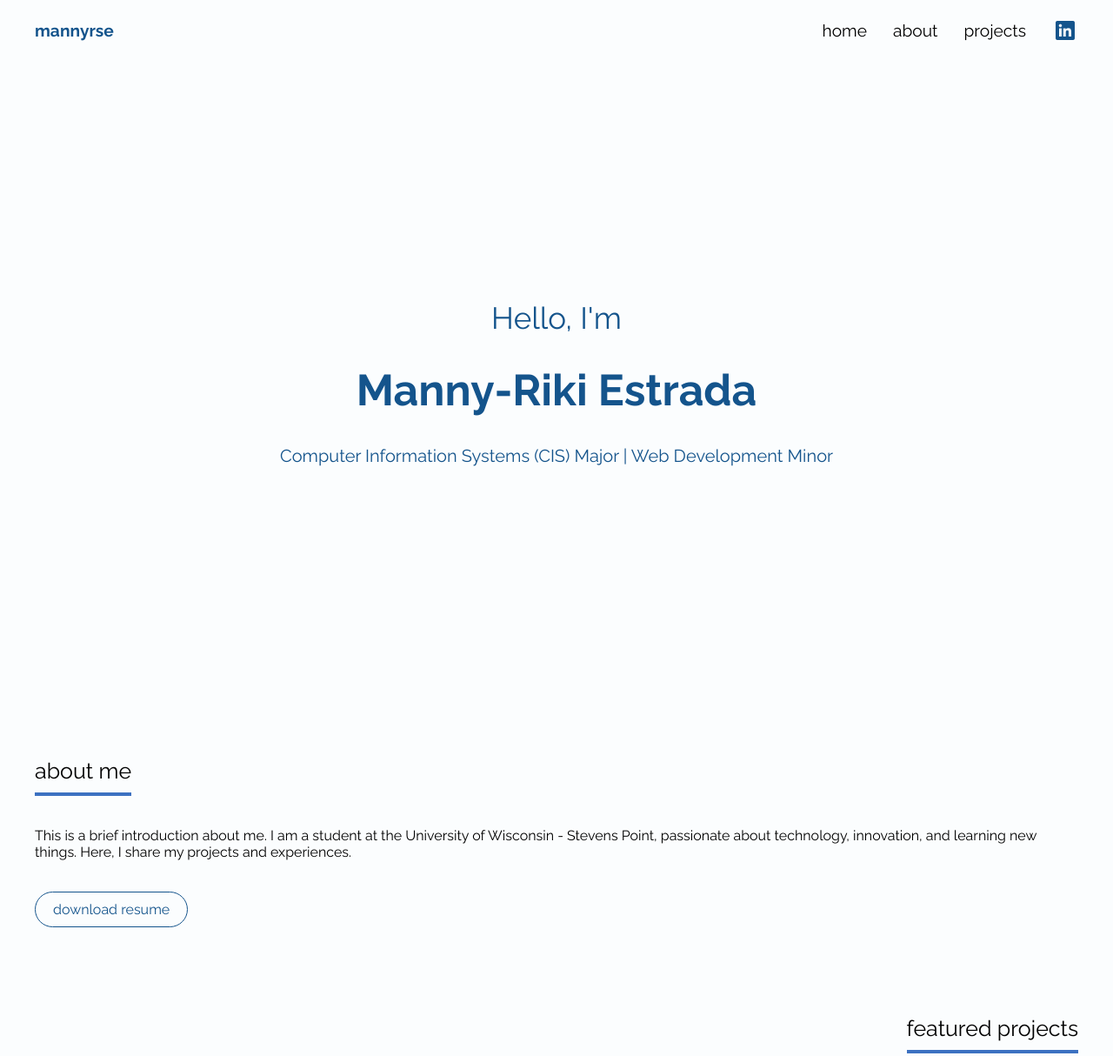
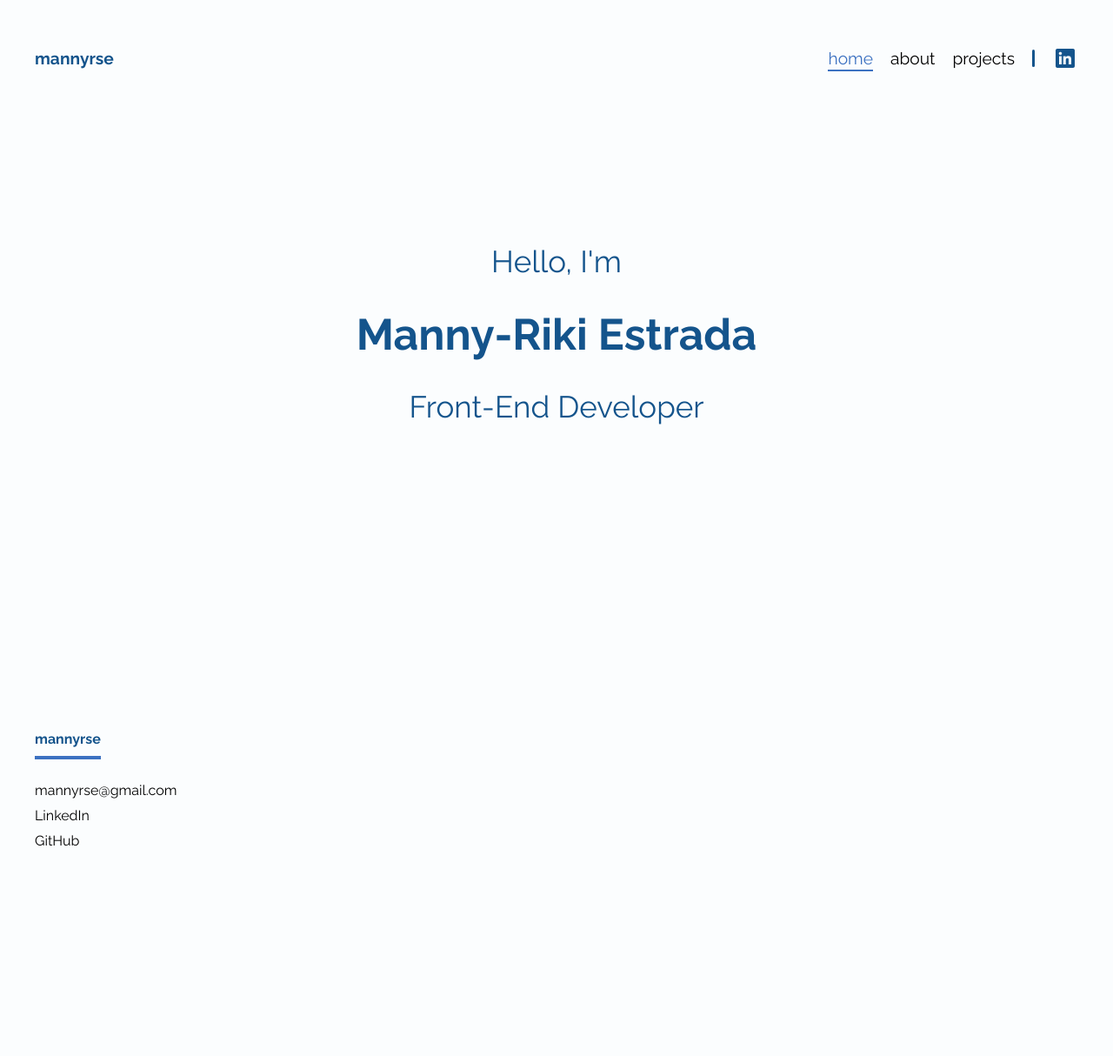
Before and after one commit to mannyrse/mannyrse.github.io, a plain HTML site: page index.html in a window 1280 px wide. Shown: the top 1214 px of the page at 87% size. After the commit the page ends 1026 px from the top, so only its background shows below. Drawn offline with Linux system fonts and the light colour scheme.

Commit message:
Update pages to prepare for public launch

```diff
--- /dev/null
+++ b/includes/footer.html
@@ -0,0 +1,8 @@
+<footer>
+    <div class="footer-content">
+        <a href="/index.html" class="footer-logo">mannyrse</a>
+        <p>mannyrse@gmail.com</p>
+        <a href="https://www.linkedin.com/in/mannyrse/" target="_blank">LinkedIn</a>
+        <a href="https://github.com/mannyrse" target="_blank">GitHub</a>
+    </div>
+</footer>
--- /dev/null
+++ b/includes/header.html
@@ -0,0 +1,10 @@
+<nav class="navigation">
+    <a href="../index.html" class="logo">mannyrse</a>
+    <div class="nav-items">
+        <a href="/index.html" class="navigation-item">home</a>
+        <a href="/pages/about.html" class="navigation-item">about</a>
+        <a href="/pages/projects.html" class="navigation-item">projects</a>
+        <div class="divider"></div>
+        <a href="https://www.linkedin.com/in/mannyrse/" class="navigation-item" target="_blank"><img src="../images/LinkedIn.png" alt="LinkedIn logo"></a>
+    </div>
+</nav>
--- a/index.html
+++ b/index.html
@@ -8,69 +8,31 @@
     <link rel="preconnect" href="https://fonts.googleapis.com">
     <link rel="preconnect" href="https://fonts.gstatic.com" crossorigin>
     <link href="https://fonts.googleapis.com/css2?family=Raleway:wght@400;500;700&display=swap" rel="stylesheet">
+    <link rel="icon" href="/favicon.ico" type="image/x-icon">
 </head>
 <body>
 
-    <nav class="navigation">
-        <a href="#" class="logo">mannyrse</a>
-        <div class="nav-items">
-            <a href="#" class="navigation-item">home</a>
-            <a href="#" class="navigation-item">about</a>
-            <a href="#" class="navigation-item">projects</a>
-            <a href="#" class="navigation-item"><img src="images/LinkedIn.png" alt="LinkedIn"></a>
-        </div>
-    </nav>
+    <!-- The header (nav) will be loaded here by JavaScript -->
+    <!-- The footer will also be dynamically loaded by JavaScript -->
 
     <header class="intro-header">
-        <p class="hello-text">Hello, I'm</p>
-        <div class="closure"></div>
-        <h1 class="name">Manny-Riki Estrada</h1>
-        <p class="major-minor-text">Computer Information Systems (CIS) Major | Web Development Minor</p>
+        <p class="hello-text fade-in fade-out delay-1">Hello, I'm</p>
+        <h1 class="name fade-in delay-2">Manny-Riki Estrada</h1>
+        <p class="title fade-in delay-3">
+            Front-End Developer
+        <p>
+        <h1 class="coming-soon-text fade-out hidden">nothing to see just yet...</h1>
     </header>
 
-    <section class="about-section">
-        <h2 class="section-header">about me</h2>
-        <p>This is a brief introduction about me. I am a student at the University of Wisconsin - Stevens Point, passionate about technology, innovation, and learning new things. Here, I share my projects and experiences.</p>
-        <a href="path_to_resume.pdf" class="download-button" download>download resume</a>
-    </section>
+    <!--
+    <section class="about-section">...</section>
 
-    <section class="featured-projects">
-        <div class="section-header-wrapper">
-            <h2 class="section-header" style="text-align: right;">featured projects</h2>
-            <div class="projects-grid">
-                <!-- Repeat this block for each project -->
-                <div class="project">
-                    <img src="images/test.jpeg" alt="Project Title" />
-                    <p class="project-title">Project Title</p>
-                </div>
-                <!-- Repeat this block for each project -->
-                <div class="project">
-                    <img src="images/test.jpeg" alt="Project Title" />
-                    <p class="project-title">Project Title</p>
-                </div>
-                <!-- Repeat this block for each project -->
-                <div class="project">
-                    <img src="images/test.jpeg" alt="Project Title" />
-                    <p class="project-title">Project Title</p>
-                </div>
-                <!-- Repeat this block for each project -->
-                <div class="project">
-                    <img src="images/test.jpeg" alt="Project Title" />
-                    <p class="project-title">Project Title</p>
-                </div>
-                <!-- ... -->
-            </div>
-        </div>
-    </section>
+    <section class="featured-projects">...</section>
 
-    <footer>
-        <div class="footer-content">
-            <a href="#" class="footer-logo">mannyrse</a>
-            <p>mannyrse@gmail.com</p>
-            <p>LinkedIn</p>
-            <p>GitHub</p>
-        </div>
-    </footer>
+    <footer>...</footer>
+    -->
+
+    <script src="scripts/main.js"></script>
 
 </body>
 </html>
--- a/scripts/main.js
+++ b/scripts/main.js
@@ -0,0 +1,81 @@
+// Load header and call setActiveNavItem after it's loaded
+function loadHeader() {
+    fetch('../includes/header.html')
+        .then(response => response.text())
+        .then(data => {
+            document.querySelector('body').insertAdjacentHTML('afterbegin', data);
+            setActiveNavItem();       // Highlight active nav item
+            enablePageTransitions();  // Apply fade-out on link click
+        })
+        .catch(err => console.error('Error loading header:', err));
+}
+
+// Load footer
+function loadFooter() {
+    fetch('../includes/footer.html')
+        .then(response => response.text())
+        .then(data => {
+            document.querySelector('body').insertAdjacentHTML('beforeend', data);
+        })
+        .catch(err => console.error('Error loading footer:', err));
+}
+
+// Highlight the current page's nav item
+function setActiveNavItem() {
+    const path = window.location.pathname;
+    const navLinks = document.querySelectorAll('.navigation-item');
+
+    navLinks.forEach(link => {
+        const href = link.getAttribute('href');
+        if (!href || href === '#') return;
+        if (path.endsWith(href)) {
+            link.classList.add('active');
+        }
+    });
+}
+
+// Smooth page transitions (fade out before navigation)
+function enablePageTransitions() {
+    document.querySelectorAll('a.navigation-item').forEach(link => {
+        const href = link.getAttribute('href');
+        if (!href || href.startsWith('#') || link.hasAttribute('target')) return;
+
+        link.addEventListener('click', (e) => {
+            e.preventDefault();
+            document.body.classList.add('fade-out');
+            setTimeout(() => {
+                window.location.href = link.href;
+            }, 300); // Match the CSS transition duration
+        });
+    });
+}
+
+// Intro animation + coming soon logic
+function setupIntroAnimation() {
+    const introElements = document.querySelectorAll('.hello-text, .name, .title');
+    const comingSoon = document.querySelector('.coming-soon-text');
+
+    setTimeout(() => {
+        introElements.forEach(el => el.classList.add('fade-out'));
+
+        setTimeout(() => {
+            introElements.forEach(el => el.style.display = 'none');
+            if (comingSoon) {
+                comingSoon.classList.remove('hidden');
+                comingSoon.classList.add('fade-in-coming-soon');
+            }
+        }, 1000);
+    }, 6000); // 6 seconds before starting the fade-out
+}
+
+// Run when DOM is fully loaded
+document.addEventListener('DOMContentLoaded', () => {
+    loadHeader();
+    loadFooter();
+
+    // Only run the intro animation on the main homepage
+    const isHomePage = window.location.pathname.endsWith('index.html') || window.location.pathname === '/';
+    if (isHomePage) {
+        setupIntroAnimation();
+    }
+});
--- a/styles/styles.css
+++ b/styles/styles.css
@@ -1,5 +1,5 @@
 body {
-    font-family: 'Raleway', sans-serif;
+    font-family: 'Raleway', 'Helvetica Neue', Helvetica, Arial, sans-serif;
     background-color: #FBFDFE;
     margin: 0;
     padding: 0;
@@ -13,7 +13,7 @@ body {
     align-items: center;
     justify-content: center;
     width: 100%;
-    height: calc(100vh - 60px);
+    height: 100vh;
     color: #14548C;
     text-align: center;
 }
@@ -28,44 +28,29 @@ body {
     margin: 0px;
 }
 
-.major-minor-text {
-    font-size: 20px;
+.title {
+    font-size: 35px;
     margin: 0 20px;
 }
 
 /* Navigation */
 
-/*
-sticky nav
 .navigation {
+    position: absolute;
+    top: 32px;
+    left: 0;
+    right: 0;
+    margin: 0 auto;
+    max-width: 1280px;
+    width: 100%;
     display: flex;
     justify-content: space-between;
     align-items: center;
-    position: fixed;
-    top: 0;
-    left: 0;
-    right: 0;
-    padding: 20px;
-    background-color: rgba(251, 253, 254, 0.2);
-    backdrop-filter: blur(5px);
-    -webkit-backdrop-filter: blur(5px);
+    padding: 20px 40px;
+    background-color: #FBFDFE;
+    font-size: larger;
     z-index: 1000;
-    font-size: larger;
-    margin: auto;
-    max-width: 1200px;
-} */
-
-.navigation {
-    display: flex;
-    justify-content: space-between;
-    align-items: center;
-    padding: 20px;
-    background-color: #FBFDFE;
-    z-index: 1000;
-    font-size: larger;
-    margin: auto;
-    max-width: 1200px;
-    position: relative;
+    box-sizing: border-box;
 }
 
 .navigation-item:hover {
@@ -91,11 +76,19 @@ sticky nav
 
 .navigation-item {
     position: relative;
-    margin-left: 10px;
     color: #000;
     text-decoration: none;
     display: flex;
     align-items: center;
+}
+
+.navigation-item.active {
+    color: #3C71C1;
+}
+
+.navigation-item.active::after {
+    width: 100%;
+    left: 0;
 }
 
 .navigation-item img {
@@ -110,31 +103,39 @@ sticky nav
     gap: 20px;
 }
 
-/* .divider {
+.divider {
     height: 20px;
     width: 3px;
     border-radius: 20px;
     background-color: #14548C;
-    transform: translateY(15%);
-} */
+    align-self: center;
+}
 
 .logo {
     color: #14548C;
     font-weight: bold;
     text-decoration: none;
+    position: relative;
+    display: inline-block;
 }
 
-/* Hamburger Icon (visible in mobile view) */
-.hamburger {
-    display: none;
-    flex-direction: column;
-    cursor: pointer;
-    gap: 5px;
+.logo::after {
+    content: '';
     position: absolute;
-    top: 20px;
-    right: 20px;
-    z-index: 1100;
+    bottom: -4px;
+    left: 0;
+    width: 0;
+    height: 2px;
+    background-color: #3C71C1;
+    transition: width 0.3s ease, left 0.3s ease;
 }
+
+.logo:hover::after {
+    width: 100%;
+    left: 0;
+}
+
+
 /* Sections */
 
 .section-header {
@@ -204,7 +205,6 @@ sticky nav
 }
 
 /* Footer */
-
 .footer-content {
     max-width: 1200px;
     margin: auto;
@@ -221,3 +221,84 @@ sticky nav
     border-bottom: 4px solid #3C71C1;
     margin-bottom: 10px;
 }
+
+footer a {
+    display: block;
+    color: inherit;
+    text-decoration: none;
+    margin-bottom: 10px;
+}
+
+footer a:hover {
+    text-decoration: underline;
+    color: #3C71C1;
+}
+
+.footer-logo:hover {
+    text-decoration: none;
+    color: #14548C;
+}
+
+footer p {
+    margin-bottom: 10px;
+}
+
+/* Intro Fade In Keyframes */
+
+@keyframes fadeIn {
+    from {
+        opacity: 0;
+        transform: translateY(20px);
+    }
+    to {
+        opacity: 1;
+        transform: translateY(0);
+    }
+}
+
+.fade-in {
+    opacity: 0;
+    animation: fadeIn 1s ease-out forwards;
+}
+
+.fade-in.delay-1 {
+    animation-delay: 0.3s;
+}
+
+.fade-in.delay-2 {
+    animation-delay: 0.6s;
+}
+
+.fade-in.delay-3 {
+    animation-delay: 0.9s;
+}
+
+.fade-in.delay-4 {
+    animation-delay: 1.5s;
+}
+
+/* Initially hide the coming soon text */
+.hidden {
+    display: none;
+}
+
+/* Fade-in animation for the coming soon text */
+@keyframes fadeInComingSoon {
+    from {
+        opacity: 0;
+        transform: translateY(20px);
+    }
+    to {
+        opacity: 1;
+        transform: translateY(0);
+    }
+}
+
+.fade-in-coming-soon {
+    opacity: 0;
+    animation: fadeInComingSoon 1s ease-out forwards;
+}
+
+.fade-in-coming-soon.delay {
+    animation-delay: 4.5s; /* Wait for intro text to fade out */
+}
```
Also changed, not shown: pages/about.html (added, +26 -0 lines), pages/projects.html (added, +25 -0 lines), favicon.ico (added), 2 other files.
